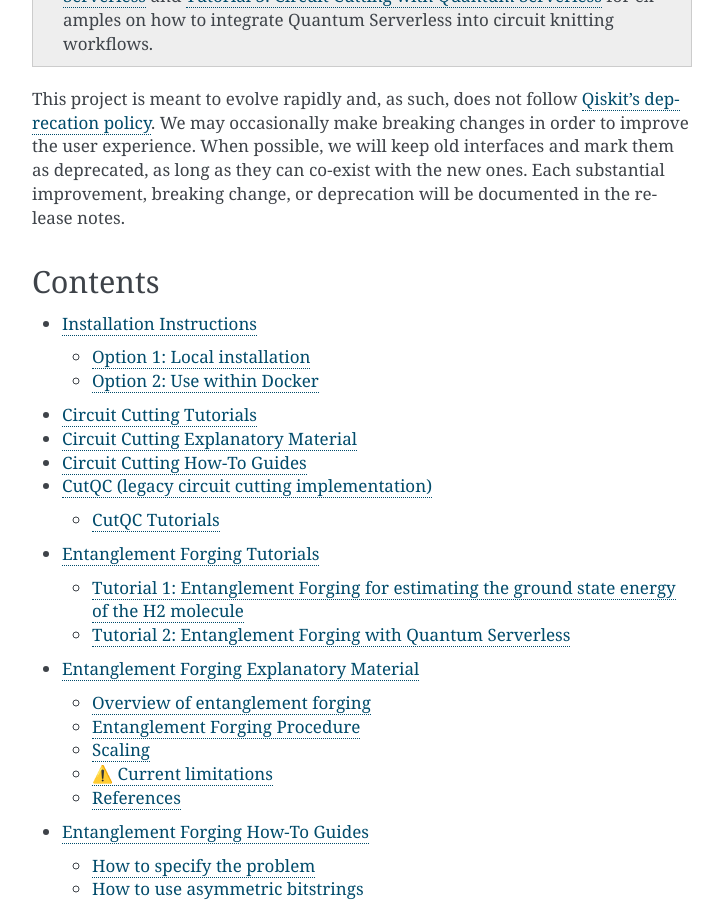
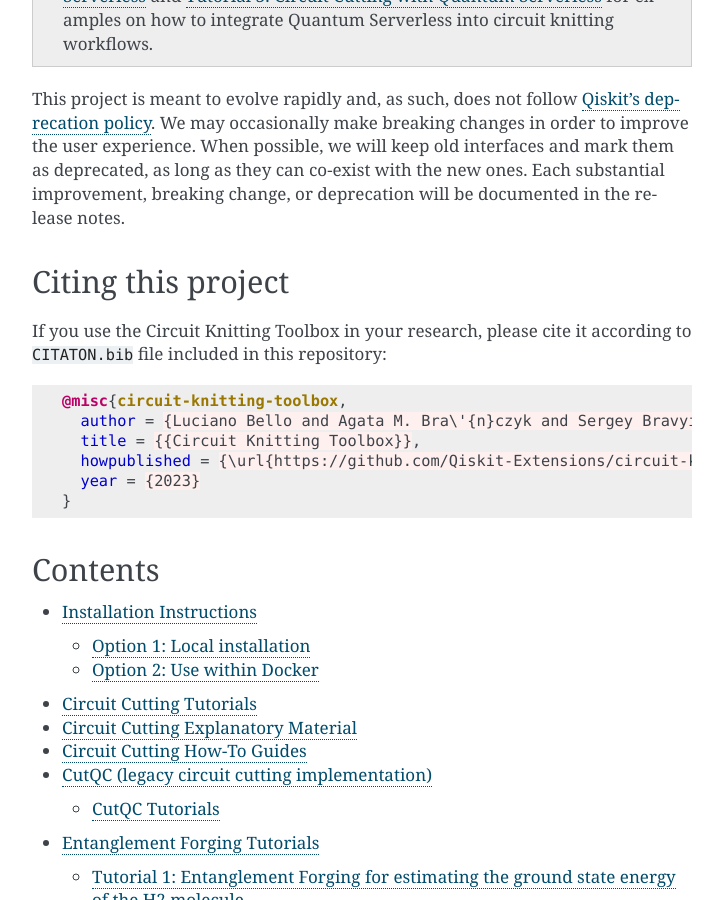
Before and after one commit to Qiskit/qiskit-addon-cutting, a Sphinx documentation site: the page built from docs/index.rst, in a window 1280 px wide and 900 px high, scrolled down 689 px. Shown: the whole window, without its empty margins (388-1111 px from the left). Built offline with Sphinx 7.4.7, drawn with Linux system fonts in a browser that asks for light colours.

```diff
--- a/CITATION.bib
+++ b/CITATION.bib
@@ -2,5 +2,5 @@
   author = {Luciano Bello and Agata M. Bra\'{n}czyk and Sergey Bravyi and Andrew Eddins and Bryce Fuller and Julien Gacon and James R. Garrison and Jennifer R. Glick and Tanvi P. Gujarati and Ikko Hamamura and Areeq I. Hasan and Takashi Imamichi and Caleb Johnson and Ieva Liepuoniute and Owen Lockwood and Mario Motta and Pedro Rivero and Max Rossmannek and Travis L. Scholten and Seetharami Seelam and Iskandar Sitdikov and Dharmashankar Subramanian and Wei Tang and Stefan Woerner},
   title = {{Circuit Knitting Toolbox}},
   howpublished = {\url{https://github.com/Qiskit-Extensions/circuit-knitting-toolbox}},
-  year = {2022}
+  year = {2023}
 }
--- a/docs/index.rst
+++ b/docs/index.rst
@@ -18,6 +18,14 @@ The source code to the toolbox is available `on GitHub <https://github.com/Qiski
    The `Quantum Serverless <https://qiskit-extensions.github.io/quantum-serverless/>`_ framework is documented separately, as it lives in its own repository.  Check out `Tutorial 2: Forging with Quantum Serverless <./entanglement_forging/tutorials/tutorial_2_forging_with_quantum_serverless.ipynb>`_  and `Tutorial 3: Circuit Cutting with Quantum Serverless <./circuit_cutting/tutorials/tutorial_3_cutting_with_quantum_serverless.ipynb>`_ for examples on how to integrate Quantum Serverless into circuit knitting workflows.
 
 This project is meant to evolve rapidly and, as such, does not follow `Qiskit's deprecation policy <https://qiskit.org/documentation/contributing_to_qiskit.html#deprecation-policy>`_.  We may occasionally make breaking changes in order to improve the user experience.  When possible, we will keep old interfaces and mark them as deprecated, as long as they can co-exist with the new ones.  Each substantial improvement, breaking change, or deprecation will be documented in the :ref:`release notes`.
+
+Citing this project
+-------------------
+
+If you use the Circuit Knitting Toolbox in your research, please cite it according to ``CITATON.bib`` file included in this repository:
+
+.. literalinclude:: ../CITATION.bib
+   :language: bibtex
 
 Contents
 --------
```
